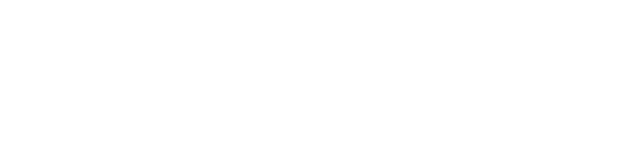
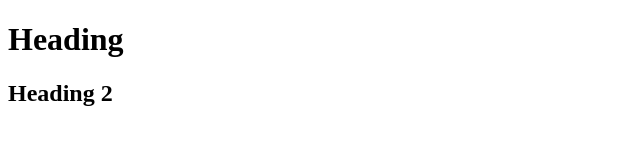
Before and after one commit to zahydakhan/git-two, a plain HTML site: page index.html in a window 1280 px wide. Shown: the whole page, without its empty margins (0-640 px from the left). Drawn offline with Linux system fonts and the light colour scheme.

Commit message:
some modifications

```diff
--- a/index.html
+++ b/index.html
@@ -5,6 +5,8 @@
     <title>Some Title</title>
   </head>
   <body>
+    <h1>Heading </h1>
+    <h2>Heading 2 </h2>
 
   </body>
 </html>
```
